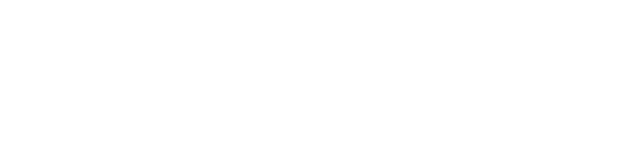
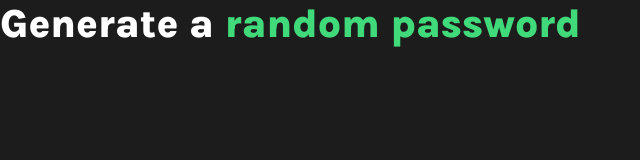
Before and after one commit to kelivreno/password_generator, a website built with Vite: page index.html in a window 1280 px wide. Shown: the whole page, without its empty margins (0-640 px from the left). Built offline with nearby package versions, Linux system fonts and the light colour scheme; a web font is replaced by a local one.

Commit message:
Add initial HTML structure and CSS styles for password generator

```diff
--- a/index.css
+++ b/index.css
@@ -1,3 +1,26 @@
 body {
     margin: 0;
+    background-color: #1C1C1C;
 }
+
+.title {
+    font-family: "Karla", sans-serif;
+    color: white;
+    font-size: 40px;
+    font-weight: 800;
+    margin-bottom: 0px;
+}
+
+.green-text {
+    color: #41da7b;
+}
+
+.hint {
+    font-weight: 400;
+    font-size: 20px;
+    color: rgba(213,212,216,1);
+    font-family: "Inter", sans-serif;
+    margin-top: 10px;
+    margin-bottom: 0px;
+
+}
--- a/index.html
+++ b/index.html
@@ -1,9 +1,12 @@
 <html>
     <head>
         <link rel="stylesheet" href="index.css">
+        <link rel="preconnect" href="https://fonts.googleapis.com">
+        <link rel="preconnect" href="https://fonts.gstatic.com" crossorigin>
+        <link href="https://fonts.googleapis.com/css2?family=Happy+Monkey&family=Karla:ital,wght@0,200..800;1,200..800&display=swap" rel="stylesheet">
     </head>
     <body>
-        <h1></h1>
+        <h1 class="title">Generate a <span class="green-text">random password</span></h1>
         <script src="index.js"></script>
     </body>
 </html>
```
